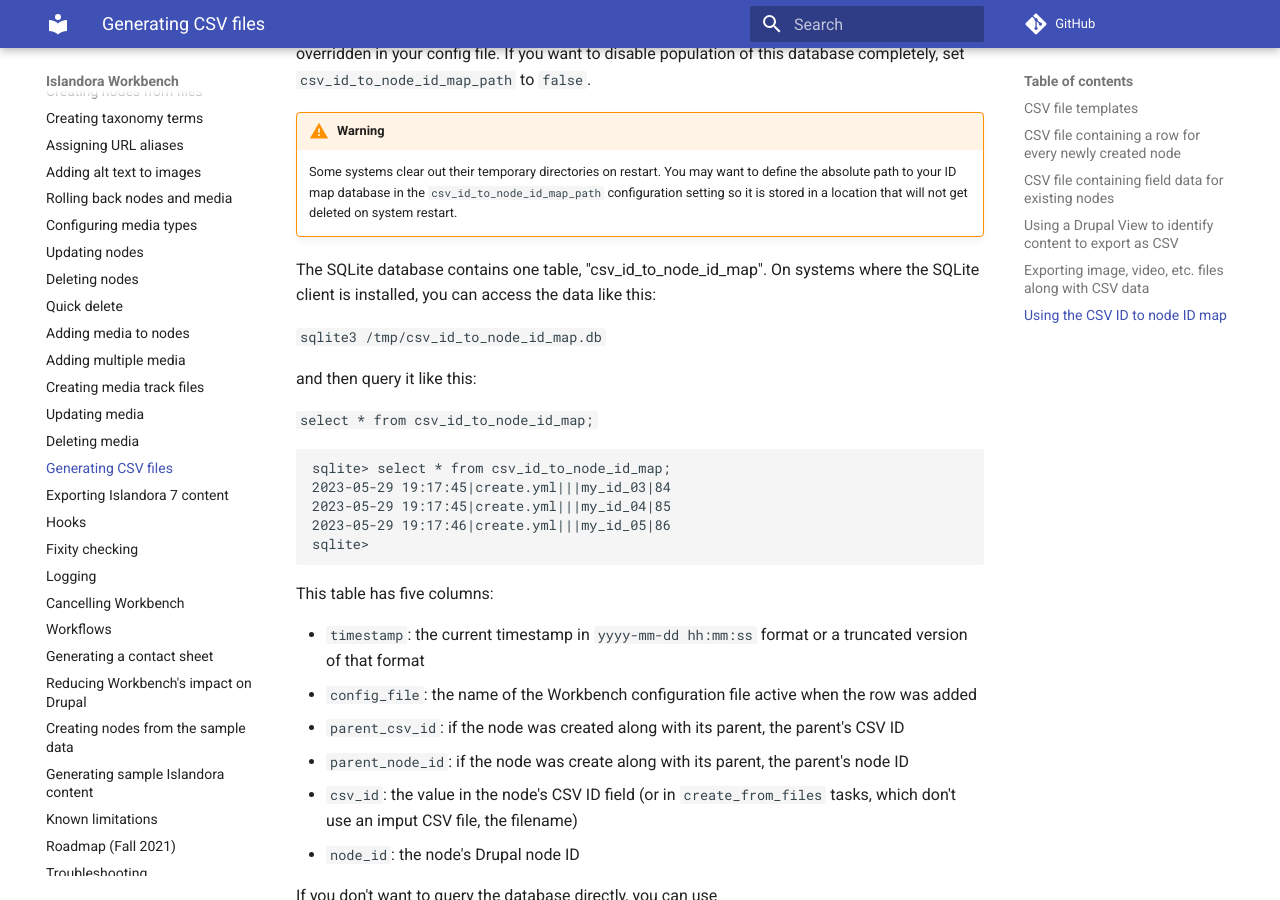
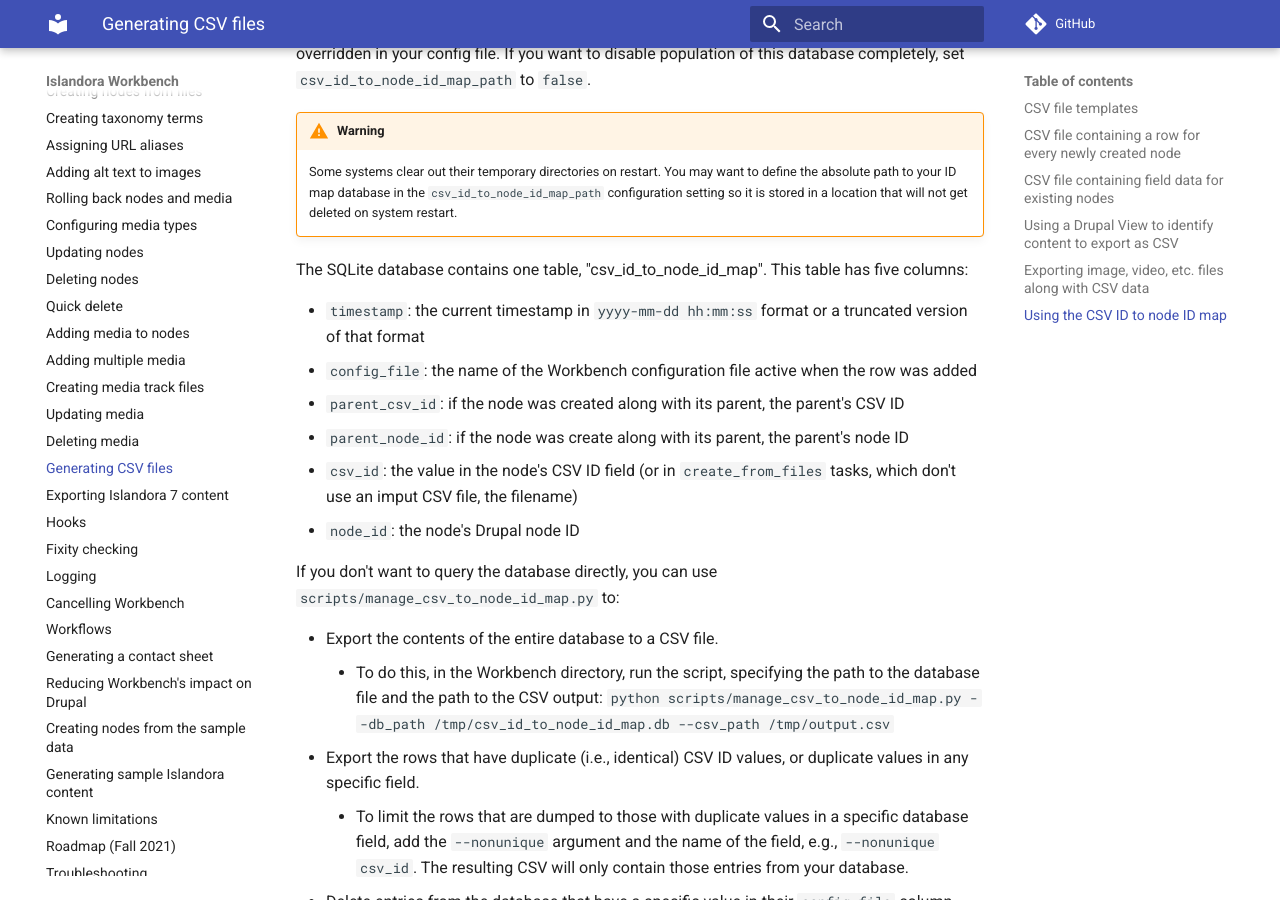
Before and after one commit to mjordan/islandora_workbench_docs, an MkDocs documentation site: the page built from docs/generating_csv_files.md, in a window 1280 px wide and 900 px high, scrolled down 7313 px. Built offline with MkDocs 1.6.1 and Material for MkDocs 9.7.7, drawn with Linux system fonts in a browser that asks for light colours; comment, search, counter and statistics services are not loaded.

Commit message:
Removed SQL example from CSV ID to node ID map docs.

````diff
--- a/docs/generating_csv_files.md
+++ b/docs/generating_csv_files.md
@@ -161,6 +161,7 @@ By default, Workbench maintains a simple database that maps values in your CSV's
 
     ![CSV to node ID map sample data in DB Browser](images/sqlite_db_browser.png)
 
+
 Workbench optionally uses this database to determine the node ID of parent nodes when creating paged and compound content, so, for example, you can use `parent_id` values in your input CSV that refer to parents created in earlier Workbench sessions. But, you may find other uses for this data. Since it is stored in an SQLite database, it can be queried using SQL, or can be dumped using into a CSV file using the `dump_id_map.py` script provided in Workbench's `scripts` directory.
 
 !!! note
@@ -171,23 +172,7 @@ One configuration setting applies to this feature, `csv_id_to_node_id_map_path`.
 !!! warning
     Some systems clear out their temporary directories on restart. You may want to define the absolute path to your ID map database in the `csv_id_to_node_id_map_path` configuration setting so it is stored in a location that will not get deleted on system restart.
 
-The SQLite database contains one table, "csv_id_to_node_id_map". On systems where the SQLite client is installed, you can access the data like this:
-
-`sqlite3 /tmp/csv_id_to_node_id_map.db`
-
-and then query it like this:
-
-`select * from csv_id_to_node_id_map;`
-
-```
-sqlite> select * from csv_id_to_node_id_map;
-2023-05-29 19:17:45|create.yml|||my_id_03|84
-2023-05-29 19:17:45|create.yml|||my_id_04|85
-2023-05-29 19:17:46|create.yml|||my_id_05|86
-sqlite>
-```
-
-This table has five columns:
+The SQLite database contains one table, "csv_id_to_node_id_map". This table has five columns:
 
 * `timestamp`: the current timestamp in `yyyy-mm-dd hh:mm:ss` format or a truncated version of that format
 * `config_file`: the name of the Workbench configuration file active when the row was added
````
